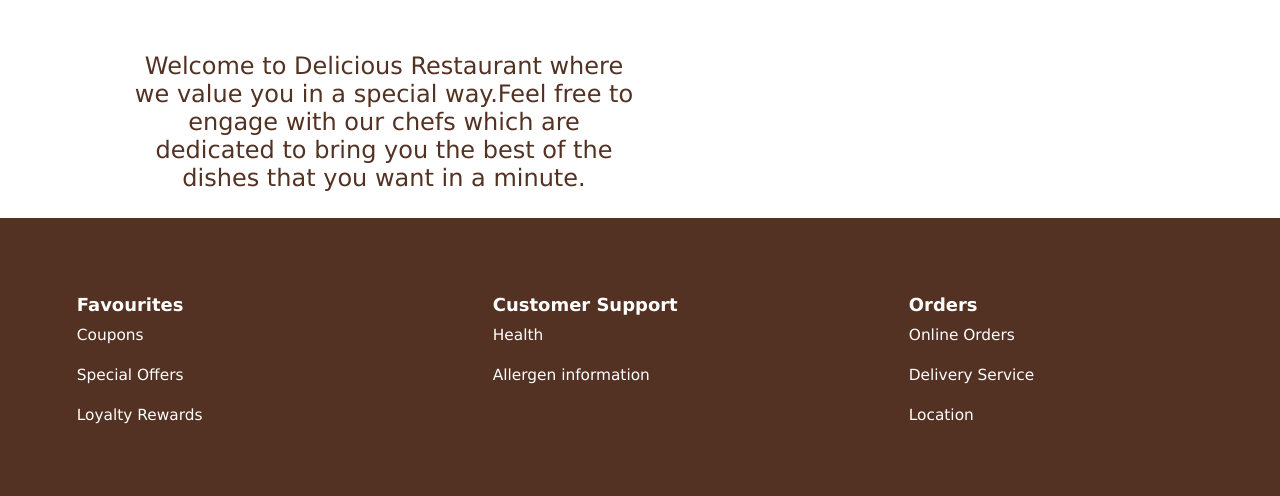
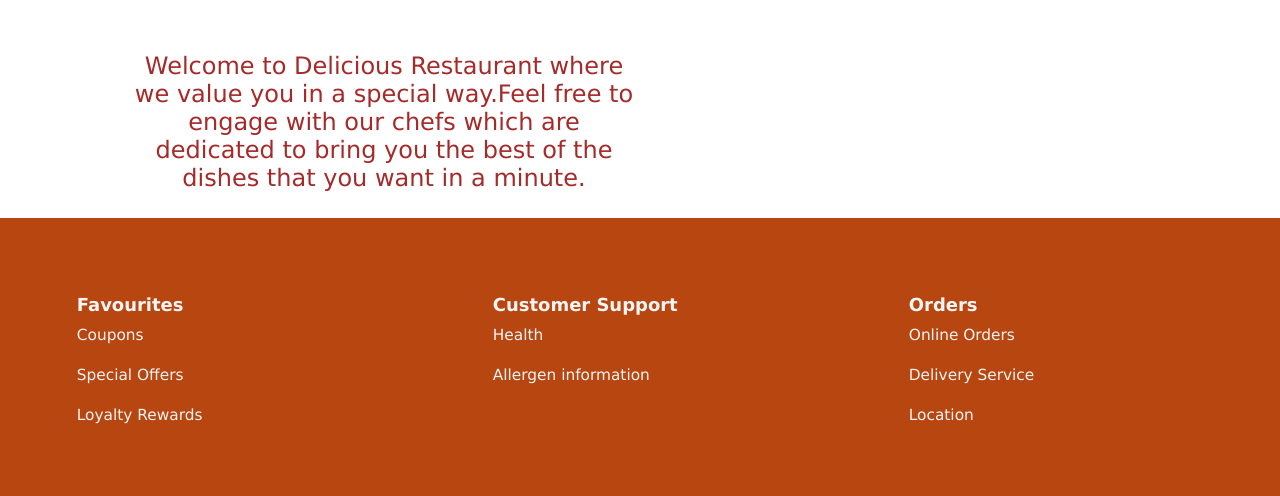
Before and after one commit to Eugene-misiko/second-wk-project, a plain HTML site: page index.html in a window 1280 px wide. Shown: the part 1182-1678 px from the top of the page. Drawn offline with Linux system fonts and the light colour scheme.

Commit message:
initial commit

```diff
--- a/main.css
+++ b/main.css
@@ -13,7 +13,7 @@ header {
 }
 footer {
   margin: 0;
-  background-color: #533223;
+  background-color: aquamarine;
 }
 /* classes */
 .sticky-nav {
@@ -77,8 +77,8 @@ footer {
 .footer {
   display: flex;
   flex-wrap: wrap;
-  background-color: rgb(83, 50, 35);
-  color: white;
+  background-color: rgb(183, 70, 17);
+  color: whitesmoke;
   padding: 1vw;
   margin-top: 2vw;
   font-size: 1.2vw;
@@ -124,7 +124,7 @@ footer {
     }
     & p {
       font-size: clamp(12px, 2vw, 24px);
-      color: rgb(83, 50, 35);
+      color: brown;
       text-align: center;
       width: clamp(200px, 40vw, 1000px);
       padding-top: 5vw;
```
